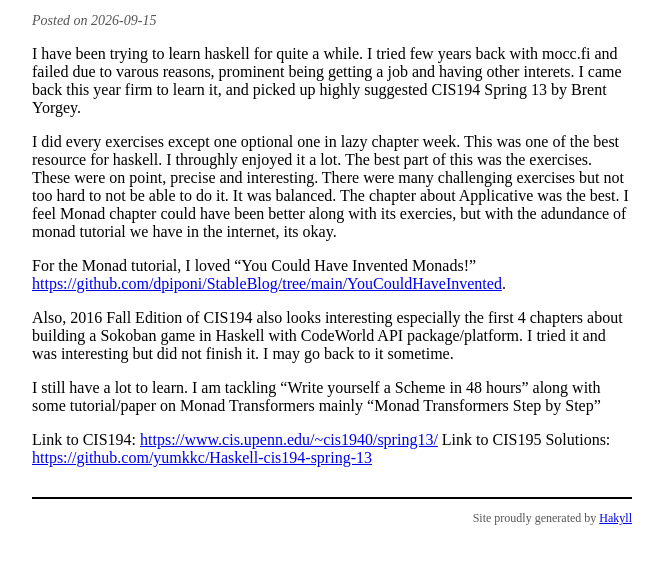
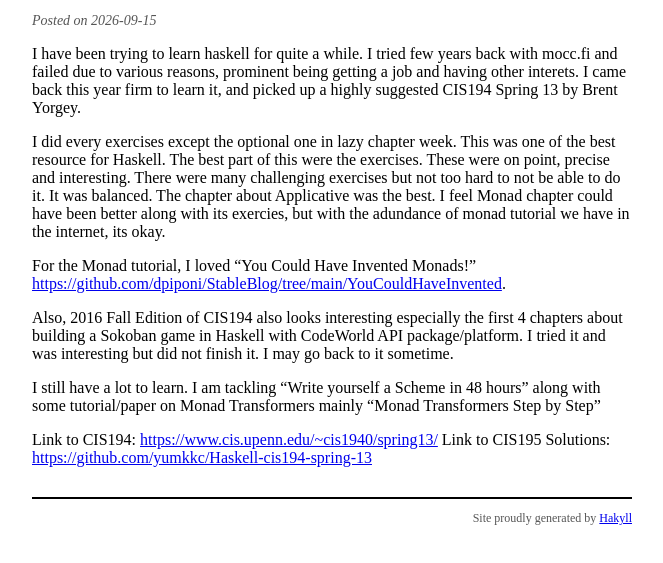
Before and after one commit to yumkkc/yumkkc.github.io, a plain HTML site: page docs/posts/Learning_cis194.html in a window 1280 px wide. Shown: the part 107-670 px from the top of the page, without its empty margins (308-971 px from the left). Drawn offline with Linux system fonts and the light colour scheme.

Commit message:
fix spelling and grammer

```diff
--- a/docs/posts/Learning_cis194.html
+++ b/docs/posts/Learning_cis194.html
@@ -28,8 +28,8 @@
 
     </section>
     <section>
-        <p>I have been trying to learn haskell for quite a while. I tried few years back with mocc.fi and failed due to varous reasons, prominent being getting a job and having other interets. I came back this year firm to learn it, and picked up highly suggested CIS194 Spring 13 by Brent Yorgey.</p>
-<p>I did every exercises except one optional one in lazy chapter week. This was one of the best resource for haskell. I throughly enjoyed it a lot. The best part of this was the exercises. These were on point, precise and interesting. There were many challenging exercises but not too hard to not be able to do it. It was balanced. The chapter about Applicative was the best. I feel Monad chapter could have been better along with its exercies, but with the adundance of monad tutorial we have in the internet, its okay.</p>
+        <p>I have been trying to learn haskell for quite a while. I tried few years back with mocc.fi and failed due to various reasons, prominent being getting a job and having other interets. I came back this year firm to learn it, and picked up a highly suggested CIS194 Spring 13 by Brent Yorgey.</p>
+<p>I did every exercises except the optional one in lazy chapter week. This was one of the best resource for Haskell. The best part of this were the exercises. These were on point, precise and interesting. There were many challenging exercises but not too hard to not be able to do it. It was balanced. The chapter about Applicative was the best. I feel Monad chapter could have been better along with its exercies, but with the adundance of monad tutorial we have in the internet, its okay.</p>
 <p>For the Monad tutorial, I loved “You Could Have Invented Monads!” <a href="https://github.com/dpiponi/StableBlog/tree/main/YouCouldHaveInvented">https://github.com/dpiponi/StableBlog/tree/main/YouCouldHaveInvented</a>.</p>
 <p>Also, 2016 Fall Edition of CIS194 also looks interesting especially the first 4 chapters about building a Sokoban game in Haskell with CodeWorld API package/platform. I tried it and was interesting but did not finish it. I may go back to it sometime.</p>
 <p>I still have a lot to learn. I am tackling “Write yourself a Scheme in 48 hours” along with some tutorial/paper on Monad Transformers mainly “Monad Transformers Step by Step”</p>
```
Also changed, not shown: 1 other file.
